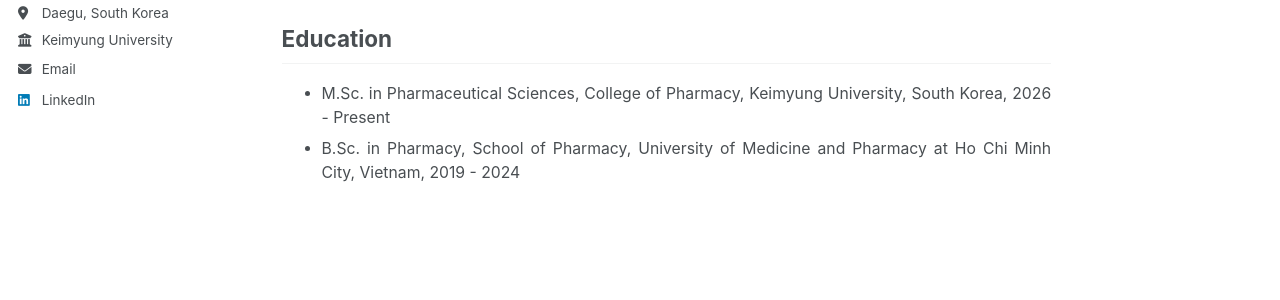
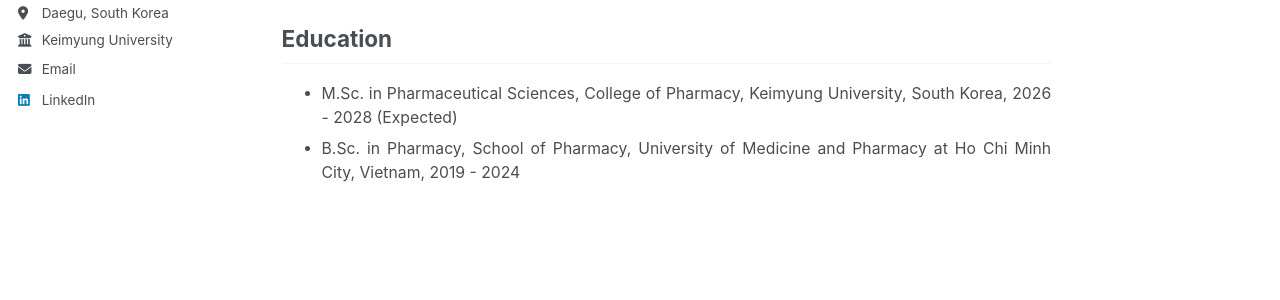
Before and after one commit to tranminhduy-git/tmduy.github.io, a Jekyll site: the page built from _pages/about.md, in a window 1280 px wide. Shown: the part 373-673 px from the top of the page. Built offline with Jekyll 4.4.1, drawn with Linux system fonts in a browser that asks for light colours; a script bundle is joined from its source files by our own code; library files that are not in the unit come from our copies.

Commit message:
Update about.md

```diff
--- a/_pages/about.md
+++ b/_pages/about.md
@@ -15,5 +15,5 @@ Before coming to Keimyung University, I obtained my Bachelor of Pharmacy from Un
 
 ## Education
 
-* M.Sc. in Pharmaceutical Sciences, College of Pharmacy, Keimyung University, South Korea, 2026 - Present
+* M.Sc. in Pharmaceutical Sciences, College of Pharmacy, Keimyung University, South Korea, 2026 - 2028 (Expected)
 * B.Sc. in Pharmacy, School of Pharmacy, University of Medicine and Pharmacy at Ho Chi Minh City, Vietnam, 2019 - 2024
```
